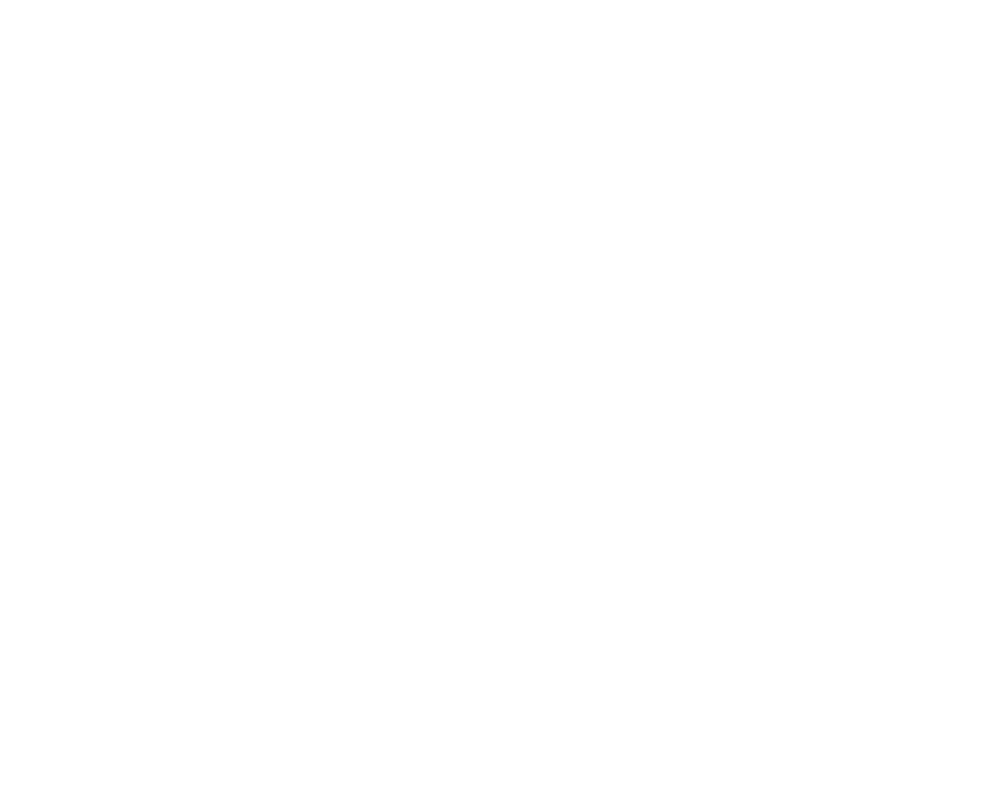
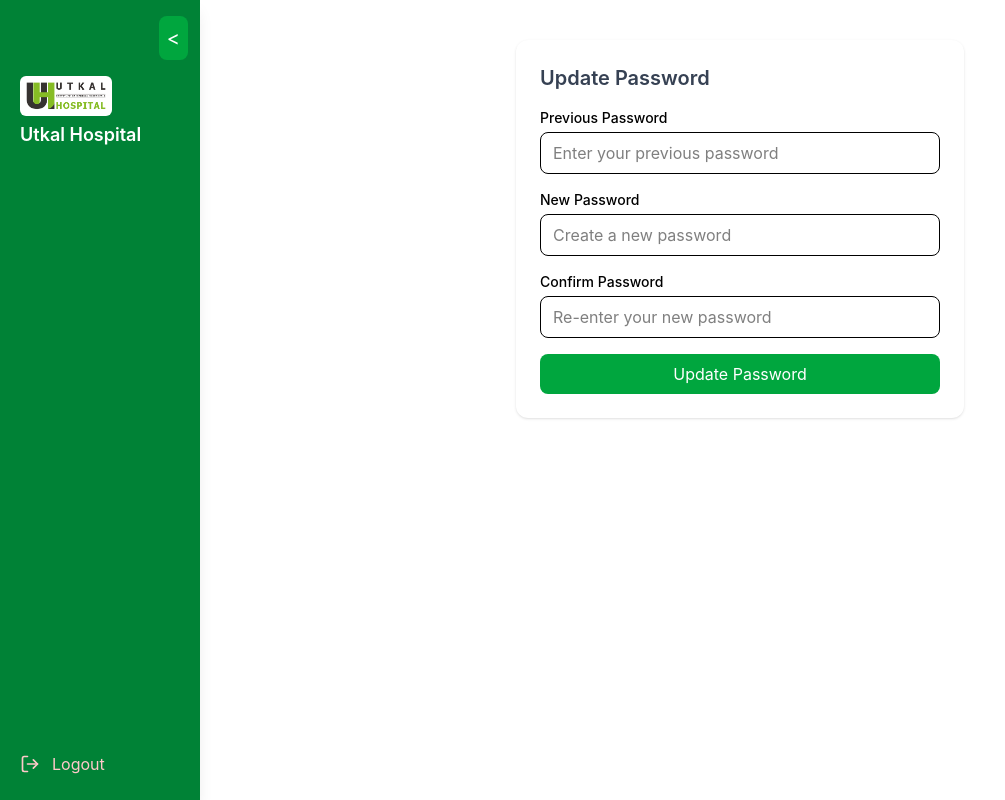
Before and after one commit to subrat334/QMS-Frontend, a React (Vite) app: page /update-password in a window 1280 px wide. Before the commit this address had no page. Shown: the whole page, without its empty margins (0-1005 px from the left). Built offline with nearby package versions, Linux system fonts and the light colour scheme.

Commit message:
added pdated password feature for alluser except supaer admin

```diff
--- a/src/Components/Sidebar/Sidebar.tsx
+++ b/src/Components/Sidebar/Sidebar.tsx
@@ -1,5 +1,3 @@
-
-
 // import { useState } from "react";
 // import { Link, useLocation } from "react-router-dom";
 // import {
@@ -33,8 +31,19 @@
 //   const isActive = (path: string) =>
 //     location.pathname === path ? "bg-green-500 text-white" : "";
 
-//   // Helper for showing items only if allowed
 //   const showFor = (...roles: number[]) => roles.includes(role!);
+
+//   const getRoleLabel = (roleId?: number) => {
+//     if (!roleId) return "";
+//     const map: Record<number, string> = {
+//       [USER_ROLES.SUPER_ADMIN]: "Super Admin",
+//       [USER_ROLES.MIS]: "MIS",
+//       [USER_ROLES.MONITOR]: "Monitor",
+//       [USER_ROLES.COUNTER]: "Counter",
+//       [USER_ROLES.PATIENT_SCREEN]: "Patient Screen",
+//     };
+//     return map[roleId] ?? `Role ${roleId}`;
+//   };
 
 //   return (
 //     <aside
@@ -43,6 +52,8 @@
 //       }`}
 //     >
 //       <div className="h-full px-3 py-4 text-gray-100 flex flex-col">
+
+//         {/* Collapse Button */}
 //         <button
 //           onClick={() => setCollapsed(!collapsed)}
 //           className="mb-4 p-2 bg-green-600 rounded-lg hover:bg-green-500 transition self-end flex items-center justify-center"
@@ -54,8 +65,9 @@
 //           )}
 //         </button>
 
+//         {/* Logo + Header */}
 //         {!collapsed && (
-//           <div className="flex flex-col items-start mb-6 px-2">
+//           <div className="flex flex-col items-start mb-4 px-2">
 //             <img
 //               src={logo}
 //               alt="Logo"
@@ -67,168 +79,189 @@
 //           </div>
 //         )}
 
-//         <ul className="space-y-2 font-medium flex-1">
+//         {/* User Panel */}
+//         {user && !collapsed && (
+//           <div className="px-3 py-3 mb-4 bg-green-600 rounded-xl">
+//             <p className="text-sm font-semibold">{user.name}</p>
+//             <p className="text-xs opacity-90">Emp ID: {user.id}</p>
+//             <p className="text-xs opacity-90">
+//               Role: {getRoleLabel(user.userType)}
+//             </p>
+//           </div>
+//         )}
 
-//           {/* SUPER ADMIN ONLY */}
-//           {showFor(USER_ROLES.SUPER_ADMIN) && (
-//             <>
+//         {user && collapsed && (
+//           <div className="flex justify-center mb-3">
+//             <div className="h-9 w-9 rounded-full bg-white text-green-700 font-semibold flex items-center justify-center">
+//               {user.name?.[0]}
+//             </div>
+//           </div>
+//         )}
+
+//         {/* 🟢 Scrollable Menu Area */}
+//         <div className="flex-1 overflow-y-auto pr-1">
+//           <ul className="space-y-2 font-medium">
+
+//             {/* SUPER ADMIN */}
+//             {showFor(USER_ROLES.SUPER_ADMIN) && (
+//               <>
+//                 <li>
+//                   <Link
+//                     to="/dashboard"
+//                     className={`flex items-center gap-3 p-2 rounded-lg hover:bg-green-600 transition ${isActive(
+//                       "/dashboard"
+//                     )}`}
+//                   >
+//                     <LayoutDashboard size={20} />
+//                     {!collapsed && <span>+ Add New</span>}
+//                   </Link>
+//                 </li>
+
+//                 <li>
+//                   <Link
+//                     to="/configure-tokens"
+//                     className={`flex items-center gap-3 p-2 rounded-lg hover:bg-green-600 transition ${isActive(
+//                       "/configure-tokens"
+//                     )}`}
+//                   >
+//                     <PlusSquare size={20} />
+//                     {!collapsed && <span>Configure Tokens</span>}
+//                   </Link>
+//                 </li>
+//               </>
+//             )}
+
+//             {/* MANAGE TOKENS */}
+//             {showFor(USER_ROLES.SUPER_ADMIN, USER_ROLES.COUNTER) && (
 //               <li>
 //                 <Link
-//                   to="/dashboard"
+//                   to="/manage-tokens"
 //                   className={`flex items-center gap-3 p-2 rounded-lg hover:bg-green-600 transition ${isActive(
-//                     "/dashboard"
+//                     "/manage-tokens"
 //                   )}`}
 //                 >
-//                   <LayoutDashboard size={20} />
-//                   {!collapsed && <span>+ Add New</span>}
+//                   <ClipboardList size={20} />
+//                   {!collapsed && <span>Manage Tokens</span>}
 //                 </Link>
 //               </li>
+//             )}
 
+//             {/* MONITOR */}
+//             {showFor(USER_ROLES.SUPER_ADMIN, USER_ROLES.MONITOR) && (
 //               <li>
 //                 <Link
-//                   to="/configure-tokens"
+//                   to="/monitor"
 //                   className={`flex items-center gap-3 p-2 rounded-lg hover:bg-green-600 transition ${isActive(
-//                     "/configure-tokens"
+//                     "/monitor"
 //                   )}`}
 //                 >
-//                   <PlusSquare size={20} />
-//                   {!collapsed && <span>Configure Tokens</span>}
+//                   <Monitor size={20} />
+//                   {!collapsed && <span>Q-Monitor</span>}
 //                 </Link>
 //               </li>
-//             </>
-//           )}
+//             )}
 
-//           {/* MANAGE TOKENS → COUNTER + SUPER_ADMIN */}
-//           {showFor(USER_ROLES.SUPER_ADMIN, USER_ROLES.COUNTER) && (
-//             <li>
-//               <Link
-//                 to="/manage-tokens"
-//                 className={`flex items-center gap-3 p-2 rounded-lg hover:bg-green-600 transition ${isActive(
-//                   "/manage-tokens"
-//                 )}`}
-//               >
-//                 <ClipboardList size={20} />
-//                 {!collapsed && <span>Manage Tokens</span>}
-//               </Link>
-//             </li>
-//           )}
+//             {/* TOKEN REQUEST */}
+//             {showFor(USER_ROLES.SUPER_ADMIN, USER_ROLES.PATIENT_SCREEN) && (
+//               <li>
+//                 <Link
+//                   to="/Kiosk"
+//                   className={`flex items-center gap-3 p-2 rounded-lg hover:bg-green-600 transition ${isActive(
+//                     "/Kiosk"
+//                   )}`}
+//                 >
+//                   <ClipboardList size={20} />
+//                   {!collapsed && <span>Token Request</span>}
+//                 </Link>
+//               </li>
+//             )}
 
-//           {/* MONITOR → MONITOR + SUPER_ADMIN */}
-//           {showFor(USER_ROLES.SUPER_ADMIN, USER_ROLES.MONITOR) && (
-//             <li>
-//               <Link
-//                 to="/monitor"
-//                 className={`flex items-center gap-3 p-2 rounded-lg hover:bg-green-600 transition ${isActive(
-//                   "/monitor"
-//                 )}`}
-//               >
-//                 <Monitor size={20} />
-//                 {!collapsed && <span> Q-Monitor</span>}
-//               </Link>
-//             </li>
-//           )}
+//             {/* MIS REPORTS */}
+//             {showFor(USER_ROLES.SUPER_ADMIN, USER_ROLES.MIS) && (
+//               <li>
+//                 <button
+//                   onClick={() => setShowReports(!showReports)}
+//                   className="w-full flex items-center justify-between p-2 rounded-lg hover:bg-green-600 transition"
+//                 >
+//                   <div className="flex items-center gap-3">
+//                     <BarChart2 size={20} />
+//                     {!collapsed && <span>MIS Reports</span>}
+//                   </div>
 
-//           {/* TOKEN REQUEST → PATIENT_SCREEN + SUPER_ADMIN */}
-//           {showFor(USER_ROLES.SUPER_ADMIN, USER_ROLES.PATIENT_SCREEN) && (
-//             <li>
-//               <Link
-//                 to="/Kiosk"
-//                 className={`flex items-center gap-3 p-2 rounded-lg hover:bg-green-600 transition ${isActive(
-//                   "/Kiosk"
-//                 )}`}
-//               >
-//                 <ClipboardList size={20} />
-//                 {!collapsed && <span>Token Request</span>}
-//               </Link>
-//             </li>
-//           )}
+//                   {!collapsed &&
+//                     (showReports ? (
+//                       <ChevronUp size={16} />
+//                     ) : (
+//                       <ChevronDown size={16} />
+//                     ))}
+//                 </button>
 
-//           {/* MIS REPORTS → MIS + SUPER_ADMIN */}
-//           {showFor(USER_ROLES.SUPER_ADMIN, USER_ROLES.MIS) && (
-//             <li>
-//               <button
-//                 onClick={() => setShowReports(!showReports)}
-//                 className="w-full flex items-center justify-between p-2 rounded-lg hover:bg-green-600 transition"
-//               >
-//                 <div className="flex items-center gap-3">
-//                   <BarChart2 size={20} />
-//                   {!collapsed && <span>MIS Reports</span>}
-//                 </div>
+//                 {!collapsed && showReports && (
+//                   <ul className="ml-6 mt-2 space-y-1">
+//                     <li>
+//                       <Link
+//                         to="/DateWise"
+//                         className={`block p-2 rounded-md hover:bg-green-600 transition ${isActive(
+//                           "/DateWise"
+//                         )}`}
+//                       >
+//                         Date Wise Report
+//                       </Link>
+//                     </li>
 
-//                 {!collapsed &&
-//                   (showReports ? (
-//                     <ChevronUp size={16} />
-//                   ) : (
-//                     <ChevronDown size={16} />
-//                   ))}
-//               </button>
+//                     <li>
+//                       <Link
+//                         to="/Catagory"
+//                         className={`block p-2 rounded-md hover:bg-green-600 transition ${isActive(
+//                           "/Catagory"
+//                         )}`}
+//                       >
+//                         Category Wise Report
+//                       </Link>
+//                     </li>
 
-//               {!collapsed && showReports && (
-//                 <ul className="ml-6 mt-2 space-y-1">
-//                   <li>
-//                     <Link
-//                       to="/DateWise"
-//                       className={`block p-2 rounded-md hover:bg-green-600 transition ${isActive(
-//                         "/DateWise"
-//                       )}`}
-//                     >
-//                       Date Wise Report
-//                     </Link>
-//                   </li>
+//                     <li>
+//                       <Link
+//                         to="/PatientWise"
+//                         className={`block p-2 rounded-md hover:bg-green-600 transition ${isActive(
+//                           "/PatientWise"
+//                         )}`}
+//                       >
+//                         User Wise Report
+//                       </Link>
+//                     </li>
+//                   </ul>
+//                 )}
+//               </li>
+//             )}
 
-//                   <li>
-//                     <Link
-//                       to="/Catagory"
-//                       className={`block p-2 rounded-md hover:bg-green-600 transition ${isActive(
-//                         "/Catagory"
-//                       )}`}
-//                     >
-//                       Category Wise Report
-//                     </Link>
-//                   </li>
+//             {/* USERS */}
+//             {showFor(USER_ROLES.SUPER_ADMIN) && (
+//               <li>
+//                 <Link
+//                   to="/users"
+//                   className={`flex items-center gap-3 p-2 rounded-lg hover:bg-green-600 transition ${isActive(
+//                     "/users"
+//                   )}`}
+//                 >
+//                   <Users size={20} />
+//                   {!collapsed && <span>Users</span>}
+//                 </Link>
+//               </li>
+//             )}
+//           </ul>
+//         </div>
 
-//                   <li>
-//                     <Link
-//                       to="/PatientWise"
-//                       className={`block p-2 rounded-md hover:bg-green-600 transition ${isActive(
-//                         "/PatientWise"
-//                       )}`}
-//                     >
-//                       User Wise Report
-//                     </Link>
-//                   </li>
-//                 </ul>
-//               )}
-//             </li>
-//           )}
-
-//           {/* USERS → SUPER_ADMIN ONLY */}
-//           {showFor(USER_ROLES.SUPER_ADMIN) && (
-//             <li>
-//               <Link
-//                 to="/users"
-//                 className={`flex items-center gap-3 p-2 rounded-lg hover:bg-green-600 transition ${isActive(
-//                   "/users"
-//                 )}`}
-//               >
-//                 <Users size={20} />
-//                 {!collapsed && <span>Users</span>}
-//               </Link>
-//             </li>
-//           )}
-
-//           {/* LOGOUT */}
-//        <li>
-//   <button
-//     onClick={logoutUser}
-//     className="flex items-center gap-3 p-2 rounded-lg hover:bg-red-600 transition text-red-200 w-full text-left"
-//   >
-//     <LogOut size={20} />
-//     {!collapsed && <span>Logout</span>}
-//   </button>
-// </li>
-
-//         </ul>
+//         {/* 🟥 Fixed Logout Button */}
+//         <div className="mt-3">
+//           <button
+//             onClick={logoutUser}
+//             className="flex items-center gap-3 p-2 rounded-lg hover:bg-red-600 transition text-red-200 w-full text-left"
+//           >
+//             <LogOut size={20} />
+//             {!collapsed && <span>Logout</span>}
+//           </button>
+//         </div>
 //       </div>
 //     </aside>
 //   );
@@ -251,6 +284,7 @@
   ChevronDown,
   ChevronUp,
   LogOut,
+  KeyRound,
 } from "lucide-react";
 import { useAuth } from "../../context/AuthContext";
 import { USER_ROLES } from "../../constants/AllConstants";
@@ -272,10 +306,8 @@
   const isActive = (path: string) =>
     location.pathname === path ? "bg-green-500 text-white" : "";
 
-  // Helper for showing items only if allowed
   const showFor = (...roles: number[]) => roles.includes(role!);
 
-  // Get role label from USER_ROLES
   const getRoleLabel = (roleId?: number) => {
     if (!roleId) return "";
     const map: Record<number, string> = {
@@ -295,6 +327,8 @@
       }`}
     >
       <div className="h-full px-3 py-4 text-gray-100 flex flex-col">
+
+        {/* Collapse Button */}
         <button
           onClick={() => setCollapsed(!collapsed)}
           className="mb-4 p-2 bg-green-600 rounded-lg hover:bg-green-500 transition self-end flex items-center justify-center"
@@ -306,6 +340,7 @@
           )}
         </button>
 
+        {/* Logo */}
         {!collapsed && (
           <div className="flex flex-col items-start mb-4 px-2">
             <img
@@ -319,7 +354,7 @@
           </div>
         )}
 
-        {/* 🟢 USER INFO PANEL (ADDED) */}
+        {/* User Panel */}
         {user && !collapsed && (
           <div className="px-3 py-3 mb-4 bg-green-600 rounded-xl">
             <p className="text-sm font-semibold">{user.name}</p>
@@ -330,7 +365,6 @@
           </div>
         )}
 
-        {/* 🟢 COLLAPSED — SHOW NAME INITIAL */}
         {user && collapsed && (
           <div className="flex justify-center mb-3">
             <div className="h-9 w-9 rounded-full bg-white text-green-700 font-semibold flex items-center justify-center">
@@ -339,9 +373,11 @@
           </div>
         )}
 
-        <ul className="space-y-2 font-medium flex-1">
+        {/* Scrollable Menu */}
+        <div className="flex-1 overflow-y-auto pr-1">
+          <ul className="space-y-2 font-medium">
 
-          {/* SUPER ADMIN ONLY */}
+            {/* SUPER ADMIN SECTION */}
             {showFor(USER_ROLES.SUPER_ADMIN) && (
               <>
                 <li>
@@ -370,7 +406,7 @@
               </>
             )}
 
-          {/* MANAGE TOKENS → COUNTER + SUPER_ADMIN */}
+            {/* MANAGE TOKENS */}
             {showFor(USER_ROLES.SUPER_ADMIN, USER_ROLES.COUNTER) && (
               <li>
                 <Link
@@ -385,7 +421,7 @@
               </li>
             )}
 
-          {/* MONITOR → MONITOR + SUPER_ADMIN */}
+            {/* MONITOR */}
             {showFor(USER_ROLES.SUPER_ADMIN, USER_ROLES.MONITOR) && (
               <li>
                 <Link
@@ -395,12 +431,12 @@
                   )}`}
                 >
                   <Monitor size={20} />
-                {!collapsed && <span> Q-Monitor</span>}
+                  {!collapsed && <span>Q-Monitor</span>}
                 </Link>
               </li>
             )}
 
-          {/* TOKEN REQUEST → PATIENT_SCREEN + SUPER_ADMIN */}
+            {/* TOKEN REQUEST */}
             {showFor(USER_ROLES.SUPER_ADMIN, USER_ROLES.PATIENT_SCREEN) && (
               <li>
                 <Link
@@ -474,7 +510,7 @@
               </li>
             )}
 
-          {/* USERS */}
+            {/* USERS (SUPER ADMIN ONLY) */}
             {showFor(USER_ROLES.SUPER_ADMIN) && (
               <li>
                 <Link
@@ -489,8 +525,25 @@
               </li>
             )}
 
-          {/* LOGOUT */}
+            {/* 🔐 UPDATE PASSWORD — Visible to ALL EXCEPT SUPER ADMIN */}
+            {role !== USER_ROLES.SUPER_ADMIN && role && (
               <li>
+                <Link
+                  to="/update-password"
+                  className={`flex items-center gap-3 p-2 rounded-lg hover:bg-green-600 transition ${isActive(
+                    "/update-password"
+                  )}`}
+                >
+                  <KeyRound size={20} />
+                  {!collapsed && <span>Update Password</span>}
+                </Link>
+              </li>
+            )}
+          </ul>
+        </div>
+
+        {/* Logout Button */}
+        <div className="mt-3">
           <button
             onClick={logoutUser}
             className="flex items-center gap-3 p-2 rounded-lg hover:bg-red-600 transition text-red-200 w-full text-left"
@@ -498,8 +551,7 @@
             <LogOut size={20} />
             {!collapsed && <span>Logout</span>}
           </button>
-          </li>
-        </ul>
+        </div>
       </div>
     </aside>
   );
--- /dev/null
+++ b/src/Password/update-password.tsx
@@ -0,0 +1,117 @@
+import { useState } from "react";
+
+type FormState = {
+  oldPassword: string;
+  newPassword: string;
+  confirmPassword: string;
+};
+
+export default function UpdatePassword() {
+  const [form, setForm] = useState<FormState>({
+    oldPassword: "",
+    newPassword: "",
+    confirmPassword: "",
+  });
+
+  const [error, setError] = useState("");
+  const [success, setSuccess] = useState("");
+
+  const handleChange = (
+    e: React.ChangeEvent<HTMLInputElement>
+  ) => {
+    setForm({ ...form, [e.target.name]: e.target.value });
+    setError("");
+    setSuccess("");
+  };
+
+  const handleSubmit = async (
+    e: React.FormEvent<HTMLFormElement>
+  ) => {
+    e.preventDefault();
+
+    if (!form.oldPassword || !form.newPassword || !form.confirmPassword) {
+      setError("All fields are required");
+      return;
+    }
+
+    if (form.newPassword !== form.confirmPassword) {
+      setError("New password & confirm password must match");
+      return;
+    }
+
+    try {
+      // 🔹 Call your API here
+      // await API.post("/auth/update-password", form);
+
+      setSuccess("Password updated successfully");
+      setForm({ oldPassword: "", newPassword: "", confirmPassword: "" });
+    } catch {
+      setError("Failed to update password");
+    }
+  };
+
+  return (
+    <div className="max-w-md mx-auto mt-10 bg-white p-6 rounded-xl shadow">
+      <h2 className="text-xl font-semibold mb-4 text-gray-700">
+        Update Password
+      </h2>
+
+      {error && <p className="text-red-600 mb-2">{error}</p>}
+      {success && <p className="text-green-600 mb-2">{success}</p>}
+
+      <form onSubmit={handleSubmit} className="space-y-4">
+        <div>
+          <label className="block mb-1 text-sm font-medium">
+            Previous Password
+          </label>
+                  <input
+            type="password"
+            name="oldPassword"
+            value={form.oldPassword}
+            onChange={handleChange}
+            placeholder="Enter your previous password"
+            className="w-full border rounded-lg px-3 py-2"
+          />
+        </div>
+
+        <div>
+          <label className="block mb-1 text-sm font-medium">
+            New Password
+          </label>
+          <input
+  type="password"
+            name="newPassword"
+            value={form.newPassword}
+            onChange={handleChange}
+            placeholder="Create a new password"
+            className="w-full border rounded-lg px-3 py-2"
+          />
+
+
+        </div>
+
+        <div>
+          <label className="block mb-1 text-sm font-medium">
+            Confirm Password
+          </label>
+
+          <input
+            type="password"
+            name="confirmPassword"
+            value={form.confirmPassword}
+            onChange={handleChange}
+            placeholder="Re-enter your new password"
+            className="w-full border rounded-lg px-3 py-2"
+          />
+        </div>
+
+        <button
+          type="submit"
+          className="w-full bg-green-600 text-white py-2 rounded-lg hover:bg-green-700"
+        >
+          Update Password
+        </button>
+      </form>
+    </div>
+  );
+}
--- a/src/routes/AppRoutes.tsx
+++ b/src/routes/AppRoutes.tsx
@@ -81,6 +81,12 @@
 import TopBar from "../Components/TopBar/TopBar";
 
 import ProtectedRoute from "./ProtectedRoutes";
+
+// import UpdatePassword from "../Components/Password/update-password";
+import UpdatePassword from "../Password/update-password";
+
+
+
 
 // Role constants
 import { USER_ROLES } from "../constants/AllConstants";
@@ -188,6 +194,15 @@
             </MainLayout>
           }
         />
+                <Route
+          path="/update-password"
+          element={
+            <MainLayout>
+              <UpdatePassword />
+            </MainLayout>
+          }
+        />
+
 
         {/* Optional TopBar route */}
         <Route path="/topbar" element={<TopBar onLogout={() => {}} />} />
```
Lines whose indentation alone changed are shown as unchanged.
